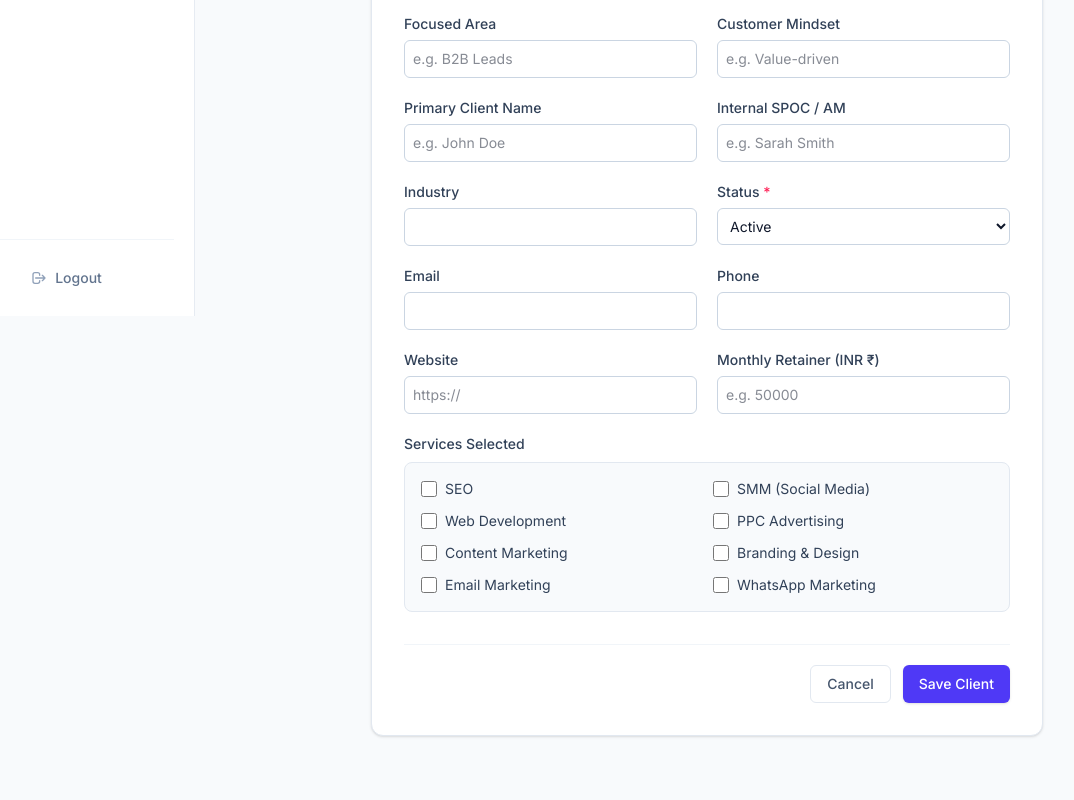
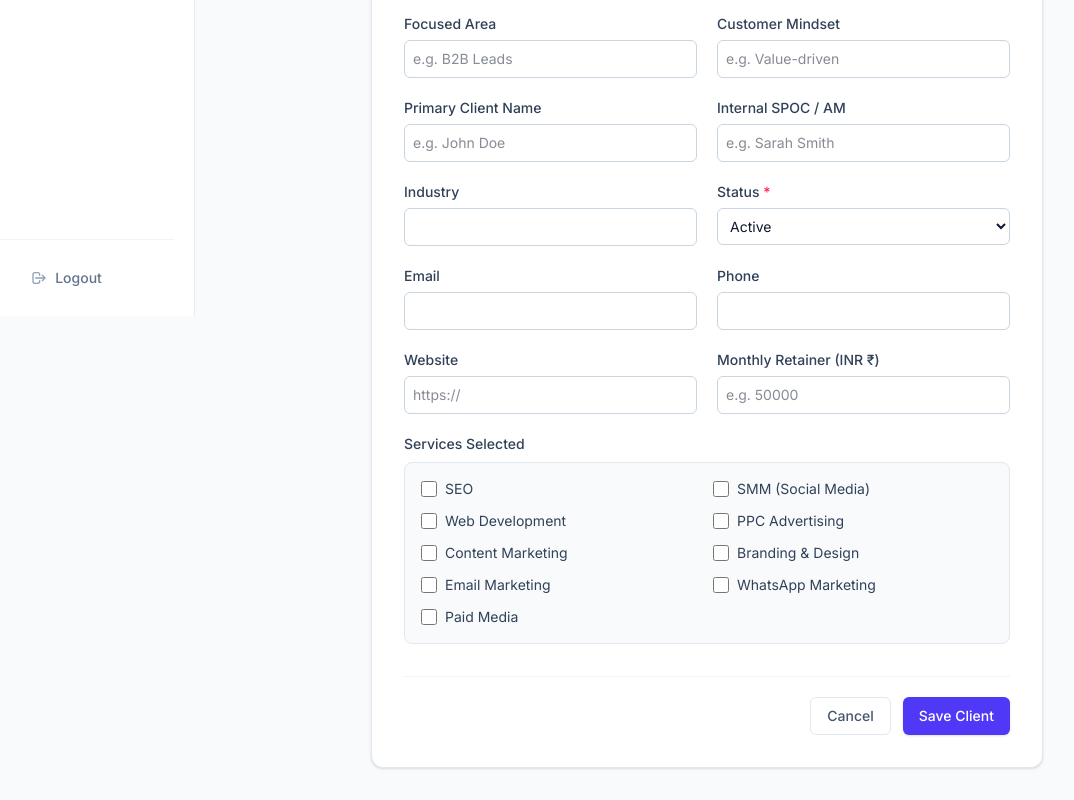
Before and after one commit to Deepakkumarrds/NEXUS, a Next.js app in the folder frontend/: page /clients/new in a window 1280 px wide. Shown: the part 484-1284 px from the top of the page, without its empty margins (61-1135 px from the left). Before the commit the page ends 1252 px from the top, so only its background shows below. Built offline with nearby package versions, Linux system fonts and the light colour scheme; no server answers; sample sign-in values are in the browser's storage.

Commit message:
Add Paid Media to services list

```diff
--- a/frontend/src/app/(admin)/clients/[id]/page.tsx
+++ b/frontend/src/app/(admin)/clients/[id]/page.tsx
@@ -190,7 +190,8 @@ export default function ClientDetailsPage() {
     'Content Marketing',
     'Branding & Design',
     'Email Marketing',
-    'WhatsApp Marketing'
+    'WhatsApp Marketing',
+    'Paid Media'
   ];
 
   const openEditModal = () => {
--- a/frontend/src/app/(admin)/clients/new/page.tsx
+++ b/frontend/src/app/(admin)/clients/new/page.tsx
@@ -41,7 +41,8 @@ export default function NewClientPage() {
     'Content Marketing',
     'Branding & Design',
     'Email Marketing',
-    'WhatsApp Marketing'
+    'WhatsApp Marketing',
+    'Paid Media'
   ];
 
   const {
```
